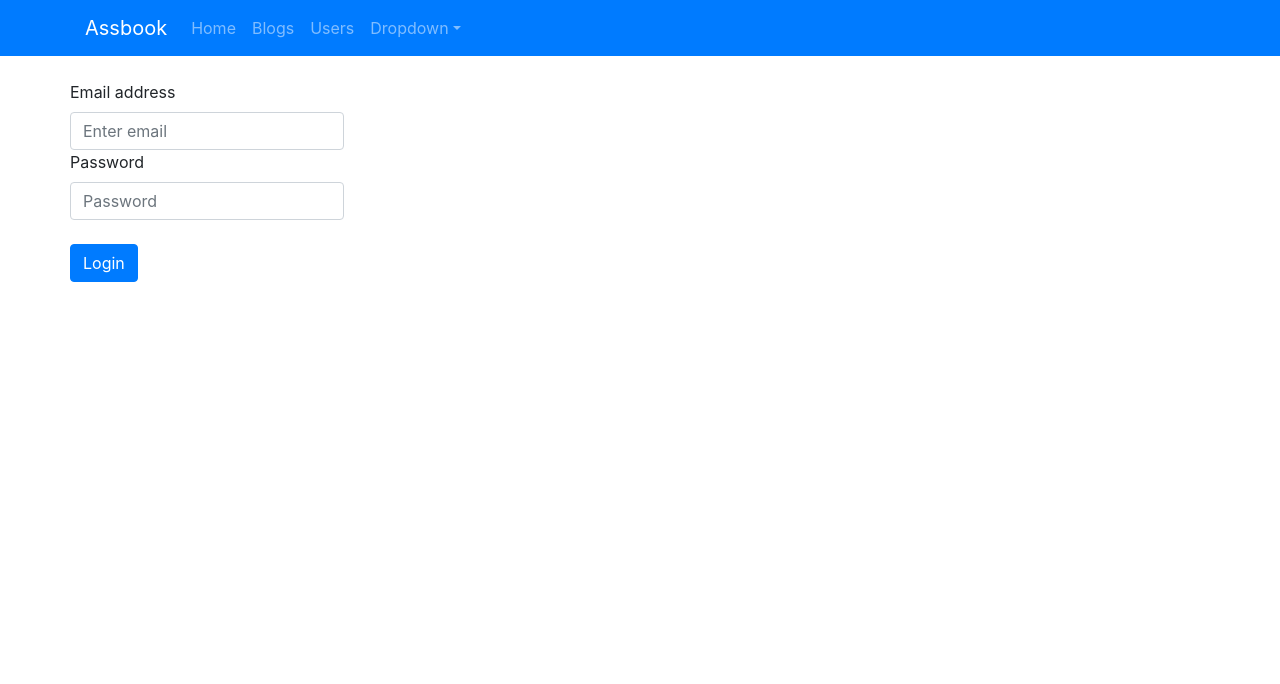
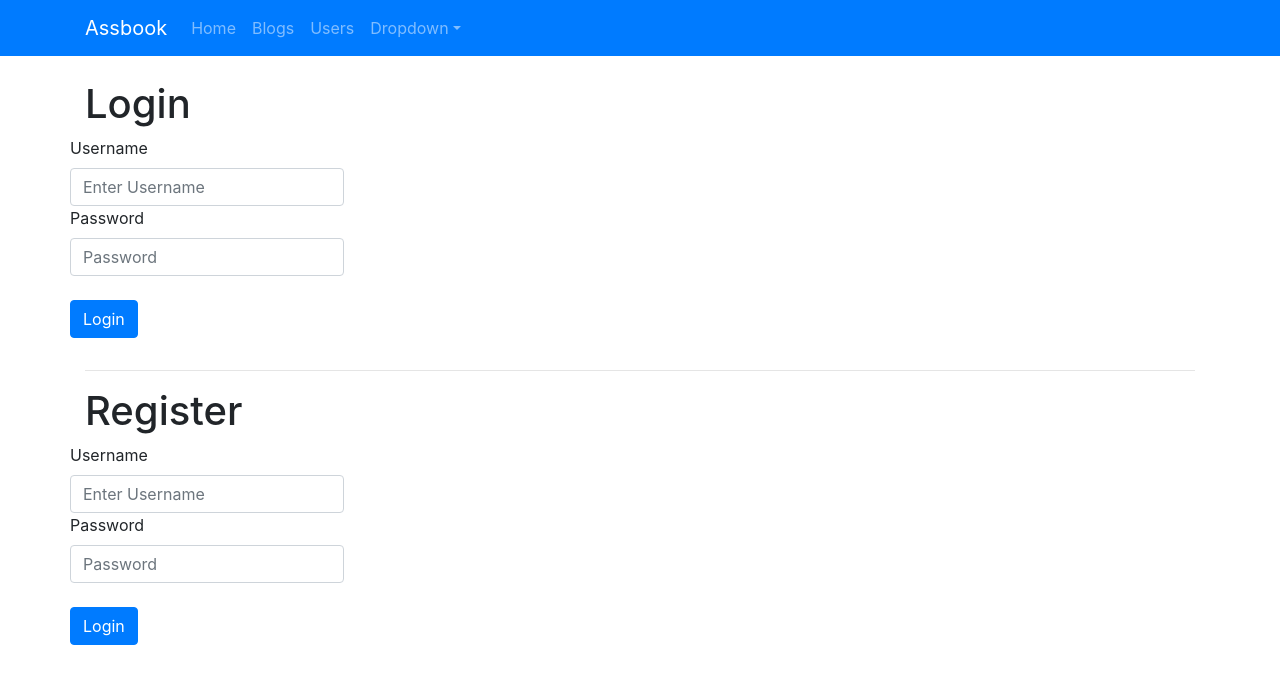
Before and after one commit to AnInternetTroll/blog.frontend, a Next.js app: page /login in a window 1280 px wide. Shown: the top 684 px of the page. Built offline with nearby package versions, Linux system fonts and the light colour scheme.

Commit message:
Login/Register page added

```diff
--- /dev/null
+++ b/components/utils.tsx
@@ -0,0 +1,25 @@
+export async function sha256(message: string): Promise<string> {
+	// encode as UTF-8
+	const msgBuffer = new TextEncoder().encode(message);
+	// hash the message
+	const hashBuffer = await crypto.subtle.digest("SHA-256", msgBuffer);
+	// convert ArrayBuffer to Array
+	const hashArray = Array.from(new Uint8Array(hashBuffer));
+	// convert bytes to hex string
+	const hashHex = hashArray
+		.map((b) => ("00" + b.toString(16)).slice(-2))
+		.join("");
+	return hashHex;
+}
+export function getCookie(name: string): string {
+	const v = document.cookie.match("(^|;) ?" + name + "=([^;]*)(;|$)");
+	return v ? v[2] : null;
+}
+export function setCookie(name: string, value: string, seconds = 3600) {
+	const d = new Date();
+	d.setTime(Date.now() + seconds);
+	document.cookie = name + "=" + value + ";path=/;expires=" + d.toUTCString();
+}
+export function deleteCookie(name: string) {
+	setCookie(name, "", -1);
+}
--- a/pages/login.tsx
+++ b/pages/login.tsx
@@ -1,32 +1,100 @@
 import Head from "next/head";
 import styles from "../styles/Home.module.css";
 import { Button, Form, InputGroup, Row } from "react-bootstrap";
-import { useState } from "react";
+import { useState, FormEvent } from "react";
+import { sha256, setCookie } from "../components/utils";
 
 export default function Login() {
-	const [feedback, setFeedback] = useState("");
-	function componentDidMount() {
-		fetch(`${process.env.base_url}/users/luca`)
-			.then((res) => res.json())
-			.then((result) => {
-				setFeedback(JSON.stringify(result));
+	const [loginFeedback, setLoginFeedback] = useState("");
+	const [registerFeedback, setRegisterFeedback] = useState("");
+	const login = (e: any) => {
+		e.preventDefault();
+		const form = new FormData(document.querySelector("#login"));
+		sha256(form.get("password").toString()).then(async (hash) => {
+			const loginRes = await fetch(`${process.env.base_url}/login`, {
+				headers: {
+					authorization: `Basic ${btoa(
+						`${form.get("username")}:${hash}`
+					)}`,
+				},
 			});
-	}
+			const login = await loginRes.json();
+			// @ts-ignore "Cannot find cookieStore" wtf typescript. https://wicg.github.io/cookie-store/
+			if (loginRes.ok) setCookie("token", login.token, login.expiresIn)
+			setLoginFeedback(login.message);
+		});
+	};
+	const register = (e: any) => {
+		e.preventDefault();
+		const form = new FormData(document.querySelector("#register"));
+		sha256(form.get("password").toString()).then(async (hash) => {
+			const registerRes = await fetch(
+				`${process.env.base_url}/register`,
+				{
+					method: "POST",
+					headers: {
+						authorization: `Basic ${btoa(
+							`${form.get("username")}:${hash}`
+						)}`,
+					},
+				}
+			);
+			const register = await registerRes.json();
+			if (registerRes.ok) setCookie("token", register.token, register.expiresIn)
+			setRegisterFeedback(register.message);
+		});
+	};
 	return (
 		<>
 			<Head>
 				<title>Login - Assbook</title>
 			</Head>
+			<h1>Login</h1>
 			<Row>
-				<Form>
-					<Form.Group controlId="login">
-						<Form.Label>Email address</Form.Label>
-						<Form.Control type="email" placeholder="Enter email" />
+				<Form id="login" onSubmit={login}>
+					<Form.Group>
+						<Form.Label>Username</Form.Label>
+						<Form.Control
+							name="username"
+							type="text"
+							placeholder="Enter Username"
+							autoComplete="username"
+						/>
 						<Form.Label>Password</Form.Label>
-						<Form.Control type="password" placeholder="Password" />
+						<Form.Control
+							name="password"
+							type="password"
+							placeholder="Password"
+							autoComplete="current-password"
+						/>
 						<br />
 						<Button type="submit">Login</Button>
-						<p>{feedback}</p>
+						<p>{loginFeedback}</p>
+					</Form.Group>
+				</Form>
+			</Row>
+			<hr />
+			<h1>Register</h1>
+			<Row>
+				<Form id="register" onSubmit={register}>
+					<Form.Group>
+						<Form.Label>Username</Form.Label>
+						<Form.Control
+							name="username"
+							type="text"
+							placeholder="Enter Username"
+							autoComplete="username"
+						/>
+						<Form.Label>Password</Form.Label>
+						<Form.Control
+							name="password"
+							type="password"
+							placeholder="Password"
+							autoComplete="new-password"
+						/>
+						<br />
+						<Button type="submit">Login</Button>
+						<p>{registerFeedback}</p>
 					</Form.Group>
 				</Form>
 			</Row>
--- a/public/sw.js
+++ b/public/sw.js
@@ -35,7 +35,9 @@ self.addEventListener("activate", (e) => {
 	);
 });
 
-self.addEventListener("fetch", (event) => {
+self.addEventListener("fetch", async (event) => {
+	event.request.headers.Authorization ??= `Bearer ${await cookieStore.get("token") || "no token here :("}`;
+	if (event.request.url.includes("api")) return fetch(event.request);
 	event.respondWith(
 		// Try the cache
 		caches
--- a/tsconfig.json
+++ b/tsconfig.json
@@ -1,7 +1,7 @@
 {
 	"compilerOptions": {
 		"target": "es5",
-		"lib": ["dom", "dom.iterable", "esnext", "WebWorker"],
+		"lib": ["dom", "dom.iterable", "esnext", "WebWorker", "ScriptHost"],
 		"allowJs": true,
 		"skipLibCheck": true,
 		"strict": false,
@@ -19,7 +19,7 @@
 		"**/*.ts",
 		"**/*.tsx",
 		"next.config.js",
-		"public/sw.js"
+		"public/sw.ts"
 	],
 	"exclude": ["node_modules"]
 }
```
Also changed, not shown: components/navbar.tsx (+15 -2 lines).
